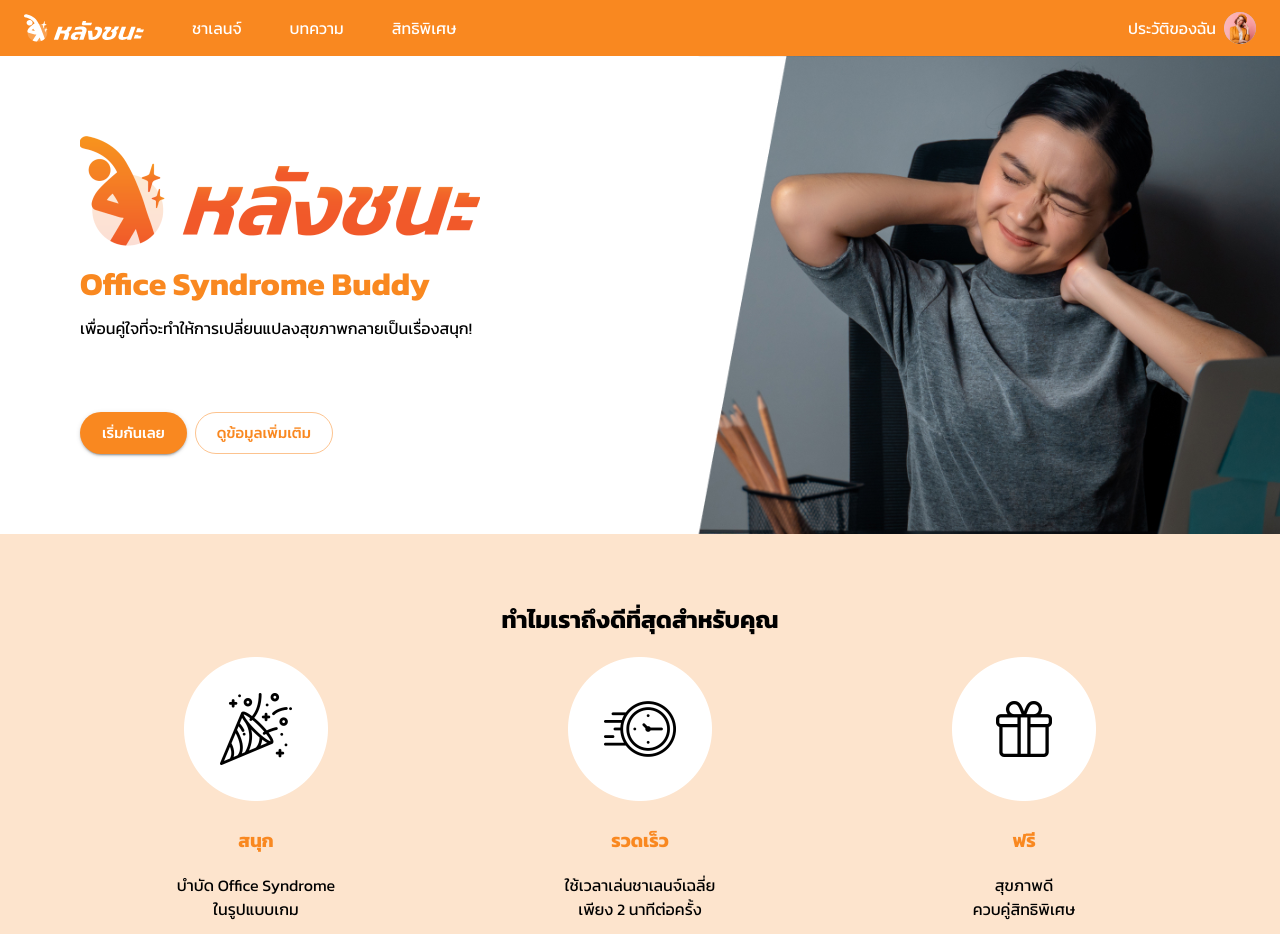
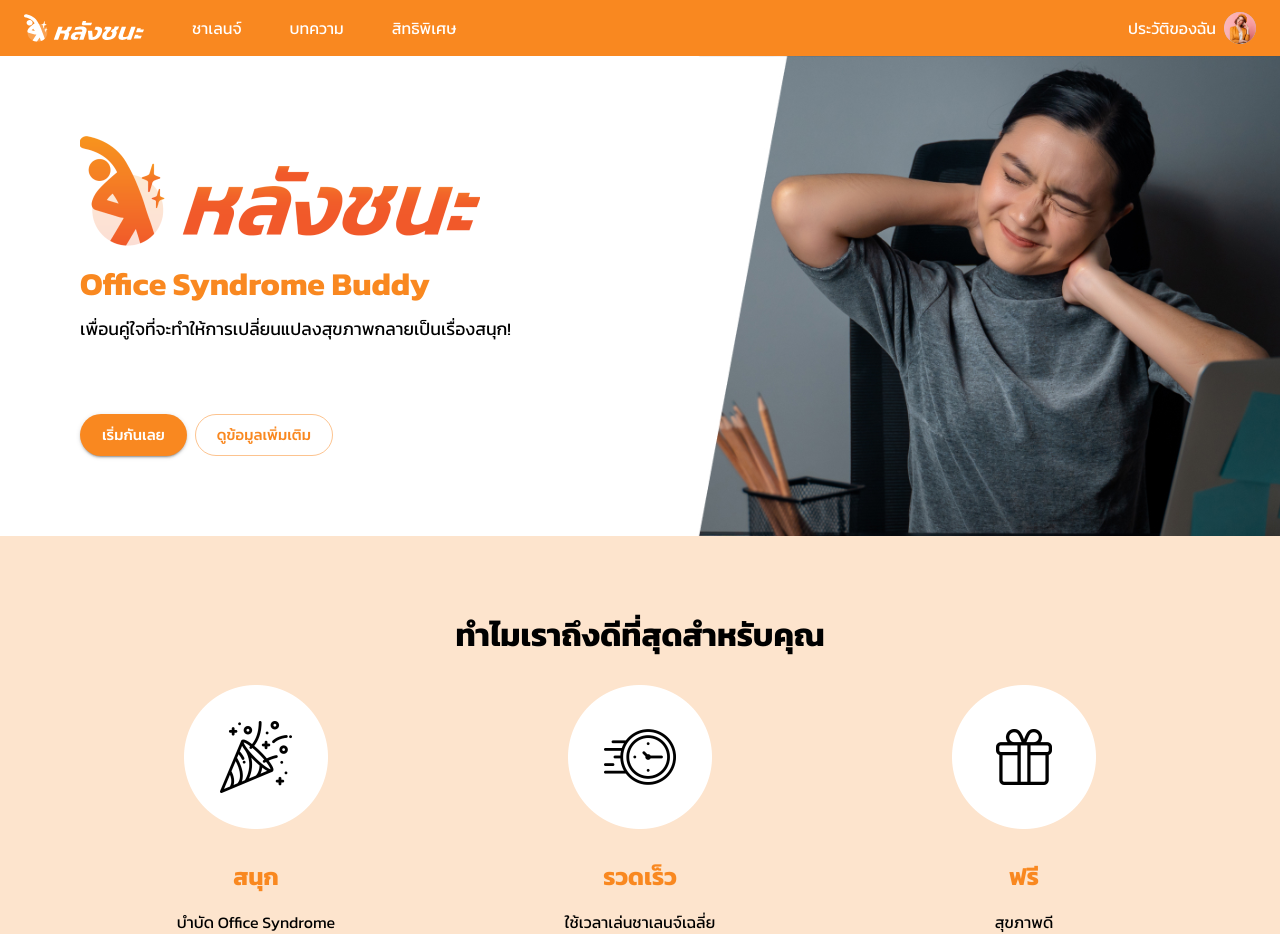
Before and after one commit to WebmasterCamp/ywc18-workshop-b, a Next.js app: page / in a window 1280 px wide. Shown: the top 934 px of the page. Built offline with nearby package versions, Linux system fonts and the light colour scheme.

Commit message:
fix: qr, adjust

```diff
--- a/src/pages/index.tsx
+++ b/src/pages/index.tsx
@@ -32,7 +32,7 @@ export default function Home() {
       >
         <img src="/img/logo_landing.png" alt="" width="400" height="110" />
         <h1 style={{ color: '#F98820', margin: '8px 0' }}>Office Syndrome Buddy</h1>
-        <p style={{ margin: 0 }}>เพื่อนคู่ใจที่จะทำให้การเปลี่ยนแปลงสุขภาพกลายเป็นเรื่องสนุก!</p>
+        <p style={{ margin: 0, fontSize: '1.1rem' }}>เพื่อนคู่ใจที่จะทำให้การเปลี่ยนแปลงสุขภาพกลายเป็นเรื่องสนุก!</p>
         <br />
         <br />
         <br />
@@ -70,6 +70,7 @@ export default function Home() {
             id="whywegood"
             className={css`
               text-align: center;
+              font-size: 2rem;
             `}
           >
             ทำไมเราถึงดีที่สุดสำหรับคุณ
@@ -77,7 +78,7 @@ export default function Home() {
           <Row>
             <Column>
               <img src="/img/fun.png" alt="" width="144" height="144" />
-              <h3 style={{ color: '#F98820' }}>สนุก</h3>
+              <h3 style={{ color: '#F98820', fontSize: '1.5rem', marginBottom: 0 }}>สนุก</h3>
               <p>
                 บำบัด Office Syndrome
                 <br />
@@ -86,7 +87,7 @@ export default function Home() {
             </Column>
             <Column>
               <img src="/img/fast.png" alt="" width="144" height="144" />
-              <h3 style={{ color: '#F98820' }}>รวดเร็ว</h3>
+              <h3 style={{ color: '#F98820', fontSize: '1.5rem', marginBottom: 0 }}>รวดเร็ว</h3>
               <p>
                 ใช้เวลาเล่นชาเลนจ์เฉลี่ย
                 <br />
@@ -95,7 +96,7 @@ export default function Home() {
             </Column>
             <Column>
               <img src="/img/special.png" alt="" width="144" height="144" />
-              <h3 style={{ color: '#F98820' }}>ฟรี</h3>
+              <h3 style={{ color: '#F98820', fontSize: '1.5rem', marginBottom: 0 }}>ฟรี</h3>
               <p>
                 สุขภาพดี
                 <br />
```
Also changed, not shown: src/pages/game/index.tsx (+9 -3 lines).
